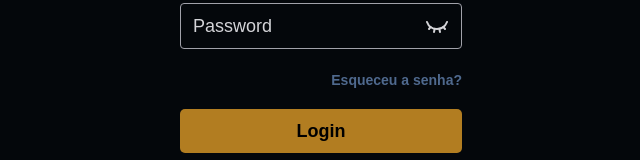
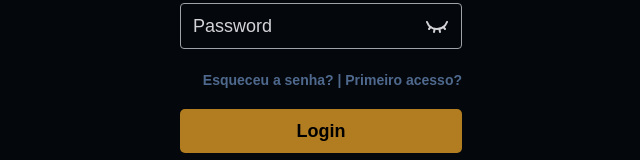
Before and after one commit to cibelecruz/nacao-aprovada-front, a Next.js app: page / in a window 1280 px wide. Shown: the part 444-604 px from the top of the page, without its empty margins (319-959 px from the left). Built offline with nearby package versions, Linux system fonts and the light colour scheme; no server answers.

Commit message:
update page

```diff
--- a/src/app/page.tsx
+++ b/src/app/page.tsx
@@ -107,7 +107,7 @@ export default function Home() {
               onClick={() => setRecoverPassword(true)}
               className="text-blue-400 font-semibold text-sm hover:underline"
             >
-              Esqueceu a senha?
+              Esqueceu a senha? | Primeiro acesso?
             </button>
           </div>
 
```
